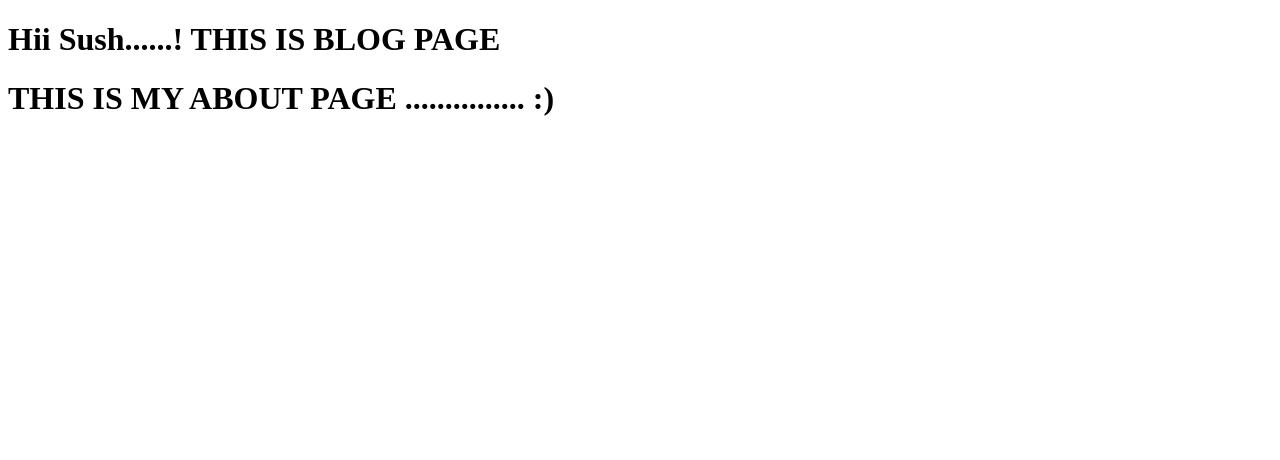
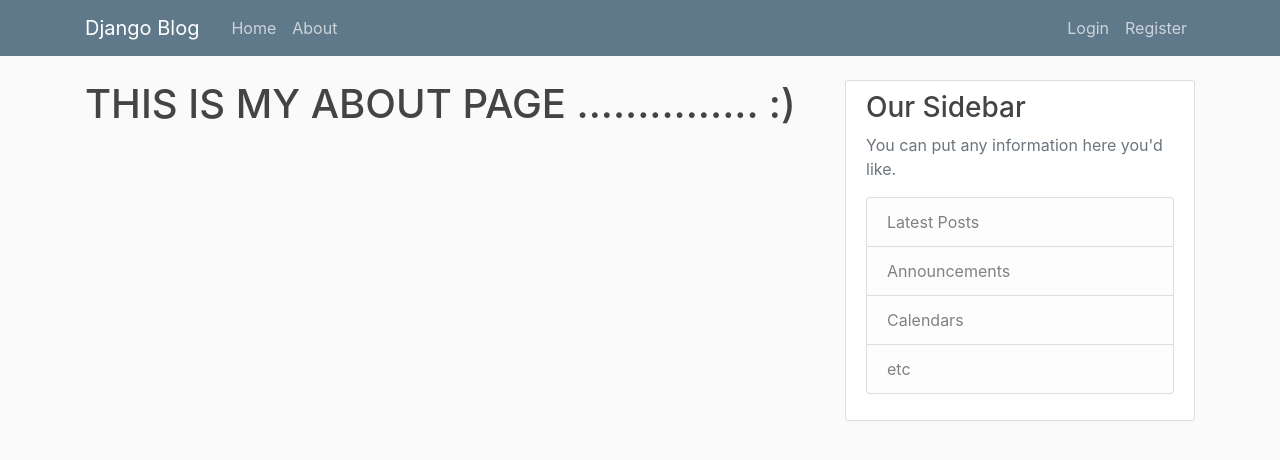
Before and after one commit to rdmusersushma/MyWeb, a Django app: page /about/ in a window 1280 px wide. Shown: the top 460 px of the page. Run offline with Django 3.2, Linux system fonts and the light colour scheme; some libraries are stand-ins or nearby versions.

Commit message:
blog commit

```diff
--- a/blog/templates/blog/base.html
+++ b/blog/templates/blog/base.html
@@ -1,6 +1,15 @@
+{% load static %}
 <!DoCTYPE html>
 <html>
         <head>
+		 <meta charset="utf-8">
+    		 <meta name="viewport" content="width=device-width, initial-scale=1, shrink-to-fit=no">
+
+    		 <!-- Bootstrap CSS -->
+    		 <link rel="stylesheet" href="https://maxcdn.bootstrapcdn.com/bootstrap/4.0.0/css/bootstrap.min.css" integrity="sha384-Gn5384xqQ1aoWXA+058RXPxPg6fy4IWvTNh0E263XmFcJlSAwiGgFAW/dAiS6JXm" crossorigin="anonymous">
+
+    		<link rel="stylesheet" type="text/css" href="{% static 'blog/main.css' %}">
+		<link rel ="stylesheet" type"text/css" href="{% static 'blog/main.css' %}">
                 {% if title %}
 
                 <title> Djngo Blog - {{title}}</title>
@@ -9,7 +18,58 @@
                 {% endif %}
         </head>
         <body>
-                <h1> Hii Sush......! THIS IS BLOG PAGE</h1>
-        	{% block content %}{% endblock %}
+		<header class="site-header">
+      <nav class="navbar navbar-expand-md navbar-dark bg-steel fixed-top">
+        <div class="container">
+          <a class="navbar-brand mr-4" href="{% url 'blog-home' %}">Django Blog</a>
+          <button class="navbar-toggler" type="button" data-toggle="collapse" data-target="#navbarToggle" aria-controls="navbarToggle" aria-expanded="false" aria-label="Toggle navigation">
+          <span class="navbar-toggler-icon"></span>
+          </button>
+          <div class="collapse navbar-collapse" id="navbarToggle">
+            <div class="navbar-nav mr-auto">
+              <a class="nav-item nav-link" href="{% url 'blog-home' %}">Home</a>
+              <a class="nav-item nav-link" href="{% url 'blog-about' %}">About</a>
+            </div>
+            <!-- Navbar Right Side -->
+            <div class="navbar-nav">
+		<a class="nav-item nav-link" href="#">Login</a>
+		<a class="nav-item nav-link" href='#'>Register</a>
+            </div>
+          </div>
+        </div>
+      </nav>
+    </header>
+                <main role="main" class="container">
+      <div class="row">
+        <div class="col-md-8">
+          {% if messages %}
+            {% for message in messages %}
+              <div class="alert alert-{{ message.tags }}">
+                {{ message }}
+              </div>
+            {% endfor %}
+          {% endif %}
+          {% block content %}{% endblock %}
+        </div>
+        <div class="col-md-4">
+          <div class="content-section">
+            <h3>Our Sidebar</h3>
+            <p class='text-muted'>You can put any information here you'd like.
+              <ul class="list-group">
+                <li class="list-group-item list-group-item-light">Latest Posts</li>
+                <li class="list-group-item list-group-item-light">Announcements</li>
+                <li class="list-group-item list-group-item-light">Calendars</li>
+                <li class="list-group-item list-group-item-light">etc</li>
+              </ul>
+            </p>
+          </div>
+        </div>
+      </div>
+    </main>
+		 <!-- Optional JavaScript -->
+    		 <!-- jQuery first, then Popper.js, then Bootstrap JS -->
+   		 <script src="https://code.jquery.com/jquery-3.2.1.slim.min.js" integrity="sha384-KJ3o2DKtIkvYIK3UENzmM7KCkRr/rE9/Qpg6aAZGJwFDMVNA/GpGFF93hXpG5KkN" crossorigin="anonymous"></script>
+   		 <script src="https://cdnjs.cloudflare.com/ajax/libs/popper.js/1.12.9/umd/popper.min.js" integrity="sha384-ApNbgh9B+Y1QKtv3Rn7W3mgPxhU9K/ScQsAP7hUibX39j7fakFPskvXusvfa0b4Q" crossorigin="anonymous"></script>
+    		<script src="https://maxcdn.bootstrapcdn.com/bootstrap/4.0.0/js/bootstrap.min.js" integrity="sha384-JZR6Spejh4U02d8jOt6vLEHfe/JQGiRRSQQxSfFWpi1MquVdAyjUar5+76PVCmYl" crossorigin="anonymous"></script>
 	</body>
 </html>
```
Also changed, not shown: blog/templates/blog/home.html (+16 -18 lines).
